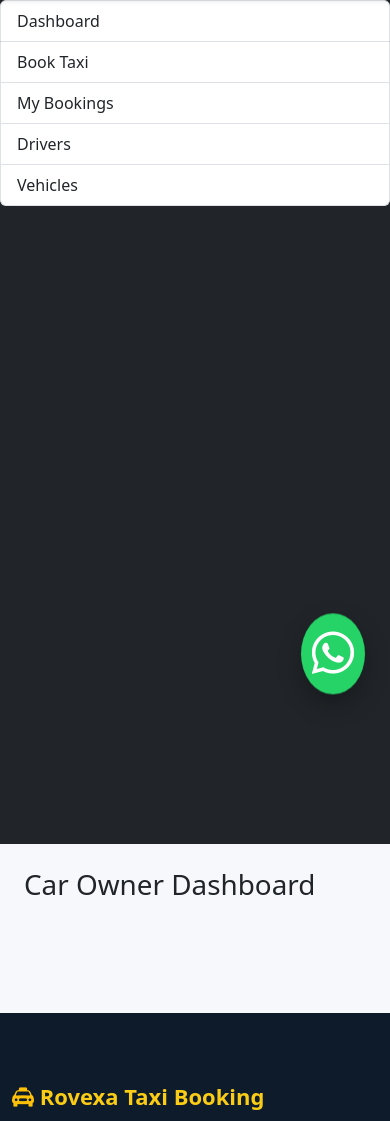
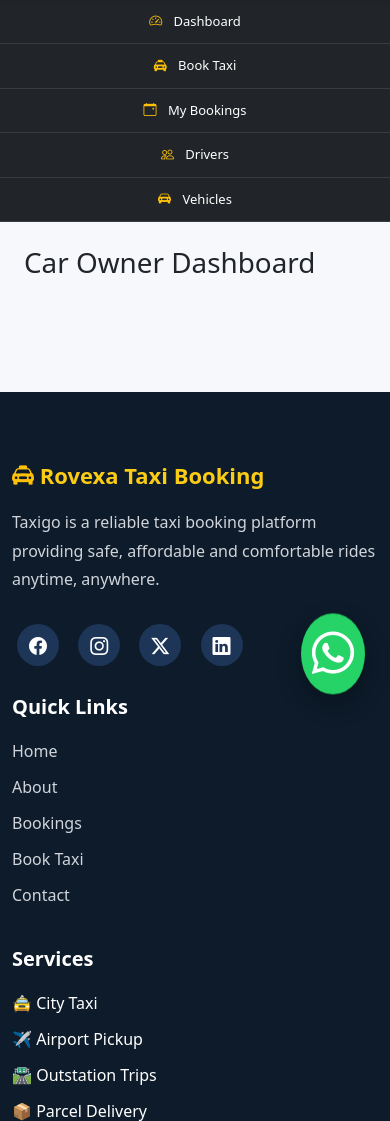
Before and after one commit to itsarunkumarx/taxigo, a Django app: page /owner/dashboard/ in a window 390 px wide. Shown: the part 118-1239 px from the top of the page. Run offline with Django 5.2, Linux system fonts and the light colour scheme; the visitor is signed in with stand-in values (Sample User, id 1).

Commit message:
Clean template wrappers, enhance responsive layouts, and resolve static file links

```diff
--- a/Taxigo/static/css/home.css
+++ b/Taxigo/static/css/home.css
@@ -235,7 +235,7 @@
 }
 
 .footer-text{
-    color:#222;
+    color:#d1d5db;
     line-height:28px;
 }
 
@@ -255,7 +255,7 @@
 
 .footer-links a{
     text-decoration:none;
-    color:black;
+    color:#d1d5db;
     transition:.3s;
 }
 
@@ -295,7 +295,7 @@
 }
 
 .copyright{
-    color:#222;
+    color:#9ca3af;
     margin:0;
 }
 
--- a/Taxigo/static/css/style.css
+++ b/Taxigo/static/css/style.css
@@ -247,4 +247,25 @@
 
 }
 
+/* Responsive sidebar */
+div.col-md-2.bg-dark.min-vh-100 {
+    min-height: auto !important;
 }
+
+.sidebar-list {
+    flex-direction: row !important;
+    flex-wrap: wrap;
+    justify-content: center;
+    border-radius: 0;
+}
+
+.sidebar-list .list-group-item {
+    border-radius: 0 !important;
+    flex: 1 1 auto;
+    text-align: center;
+    padding: 12px 10px !important;
+    font-size: 13px !important;
+    border-bottom: 1px solid rgba(255,255,255,.1) !important;
+}
+
+}
--- a/templates/base.html
+++ b/templates/base.html
@@ -23,7 +23,7 @@
 
     {% include 'navbar.html' %}
 
-    {% if request.path != "/" %}
+    {% if "/dashboard/" in request.path or "/booking/" in request.path or "/driver/" in request.path or "/vehicle/" in request.path or "/payment/" in request.path or "/owner/" in request.path or "/partner/" in request.path %}
 
     <div class="container-fluid">
 
@@ -50,7 +50,7 @@
                 {% block content %}
                 {% endblock %}
 
-    {% if request.path != "/" %}
+    {% if "/dashboard/" in request.path or "/booking/" in request.path or "/driver/" in request.path or "/vehicle/" in request.path or "/payment/" in request.path or "/owner/" in request.path or "/partner/" in request.path %}
 
             </div>
 
--- a/templates/contact.html
+++ b/templates/contact.html
@@ -6,7 +6,7 @@
 <!-- ================= CONTACT HERO ================= -->
 
 <section class="py-5 text-center text-white"
-style="background:linear-gradient(rgba(0,0,0,.65),rgba(0,0,0,.65)),url('{% static "images/contact-banner.jpg" %}') center/cover no-repeat;">
+style="background:linear-gradient(rgba(0,0,0,.65),rgba(0,0,0,.65)),url('{% static "images/banner.png" %}') center/cover no-repeat;">
 
     <div class="container">
 
--- a/templates/footer.html
+++ b/templates/footer.html
@@ -1,13 +1,4 @@
-<!DOCTYPE html>
-<html lang="en">
-<head>
-    <meta charset="UTF-8">
-    <meta name="viewport" content="width=device-width, initial-scale=1.0">
-    <title>Document</title>
-
-</head>
-<body>
-    {% load static %}
+{% load static %}
 
 <footer class="footer-section">
 
@@ -134,5 +125,3 @@
     </div>
 
 </footer>
-</body>
-</html>
--- a/templates/navbar.html
+++ b/templates/navbar.html
@@ -50,7 +50,7 @@
 
                 <li class="nav-item">
                     <a class="nav-link fw-semibold"
-                       href="{% url 'about' %}"">
+                       href="{% url 'about' %}">
                         About Us
                     </a>
                 </li>
--- a/templates/owner/dashboard.html
+++ b/templates/owner/dashboard.html
@@ -1,17 +1,7 @@
-<!DOCTYPE html>
-<html lang="en">
-<head>
-    <meta charset="UTF-8">
-    <meta name="viewport" content="width=device-width, initial-scale=1.0">
-    <title>Document</title>
-</head>
-<body>
-    {% extends 'base.html' %}
+{% extends 'base.html' %}
 
 {% block content %}
 
 <h1>Car Owner Dashboard</h1>
 
 {% endblock %}
-</body>
-</html>
--- a/templates/sidebar.html
+++ b/templates/sidebar.html
@@ -1,33 +1,23 @@
-<!DOCTYPE html>
-<html lang="en">
-<head>
-    <meta charset="UTF-8">
-    <meta name="viewport" content="width=device-width, initial-scale=1.0">
-    <title>Document</title>
-</head>
-<body>
-    <div class="list-group">
+<div class="list-group sidebar-list">
 
-    <a href="{% url 'customer_dashboard' %}" class="list-group-item">
-        Dashboard
+    <a href="{% url 'customer_dashboard' %}" class="list-group-item list-group-item-action bg-dark text-white border-0 py-3 px-4">
+        <i class="bi bi-speedometer2 me-2 text-warning"></i> Dashboard
     </a>
 
-    <a href="{% url 'add_booking' %}" class="list-group-item">
-        Book Taxi
+    <a href="{% url 'add_booking' %}" class="list-group-item list-group-item-action bg-dark text-white border-0 py-3 px-4">
+        <i class="bi bi-taxi-front-fill me-2 text-warning"></i> Book Taxi
     </a>
 
-    <a href="{% url 'booking_list' %}" class="list-group-item">
-        My Bookings
+    <a href="{% url 'booking_list' %}" class="list-group-item list-group-item-action bg-dark text-white border-0 py-3 px-4">
+        <i class="bi bi-calendar-event me-2 text-warning"></i> My Bookings
     </a>
 
-    <a href="{% url 'driver_list' %}" class="list-group-item">
-        Drivers
+    <a href="{% url 'driver_list' %}" class="list-group-item list-group-item-action bg-dark text-white border-0 py-3 px-4">
+        <i class="bi bi-people me-2 text-warning"></i> Drivers
     </a>
 
-    <a href="{% url 'vehicle_list' %}" class="list-group-item">
-        Vehicles
+    <a href="{% url 'vehicle_list' %}" class="list-group-item list-group-item-action bg-dark text-white border-0 py-3 px-4">
+        <i class="bi bi-car-front-fill me-2 text-warning"></i> Vehicles
     </a>
 
 </div>
-</body>
-</html>
```
Also changed, not shown: templates/accounts/login.html (+1 -11 lines), templates/accounts/register.html (+1 -11 lines), templates/customer/dashboard.html (+1 -11 lines), templates/driver/dashboard.html (+1 -11 lines), templates/partner/dashboard.html (+1 -11 lines).
